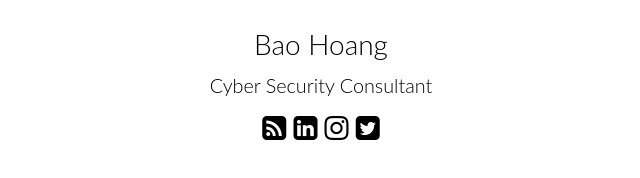
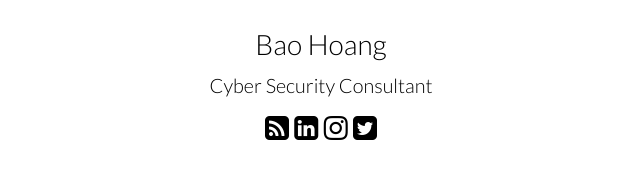
Before and after one commit to baohoangftw/baohoangftw.github.io, a plain HTML site: page index.html in a window 1280 px wide. Shown: the full height of the page, 319-959 px from the left. Drawn offline with nearby package versions, Linux system fonts and the light colour scheme.

Commit message:
Update font

```diff
--- a/index.html
+++ b/index.html
@@ -5,10 +5,8 @@
 	<meta name="viewport" content="width=device-width, initial-scale=1.0">
 	<title>Bao Hoang</title>
 
-    <script src="https://use.typekit.net/ueq4qib.js"></script>
-    <script>try{Typekit.load({ async: true });}catch(e){}</script>
-
-    <link href="https://maxcdn.bootstrapcdn.com/font-awesome/4.7.0/css/font-awesome.min.css"rel="stylesheet" integrity="sha384-wvfXpqpZZVQGK6TAh5PVlGOfQNHSoD2xbE+QkPxCAFlNEevoEH3Sl0sibVcOQVnN" crossorigin="anonymous">
+	<link href="https://fonts.googleapis.com/css?family=Lato:300,400" rel="stylesheet">
+	<link href="https://maxcdn.bootstrapcdn.com/font-awesome/4.7.0/css/font-awesome.min.css" rel="stylesheet" integrity="sha384-wvfXpqpZZVQGK6TAh5PVlGOfQNHSoD2xbE+QkPxCAFlNEevoEH3Sl0sibVcOQVnN" crossorigin="anonymous">
 	<link rel="stylesheet" href="https://unpkg.com/purecss@0.6.2/build/pure-min.css" integrity="sha384-UQiGfs9ICog+LwheBSRCt1o5cbyKIHbwjWscjemyBMT9YCUMZffs6UqUTd0hObXD" crossorigin="anonymous">
 	<link rel="stylesheet" href="style.css">
 </head>
--- a/style.css
+++ b/style.css
@@ -1,5 +1,5 @@
 html, button, input, select, textarea, .pure-g [class *= "pure-u"] {
-    font-family: 'lato', sans-serif;
+	font-family: 'Lato', sans-serif;
 	font-size: 14px;
 }
 body {
```
Lines whose indentation alone changed are shown as unchanged.
